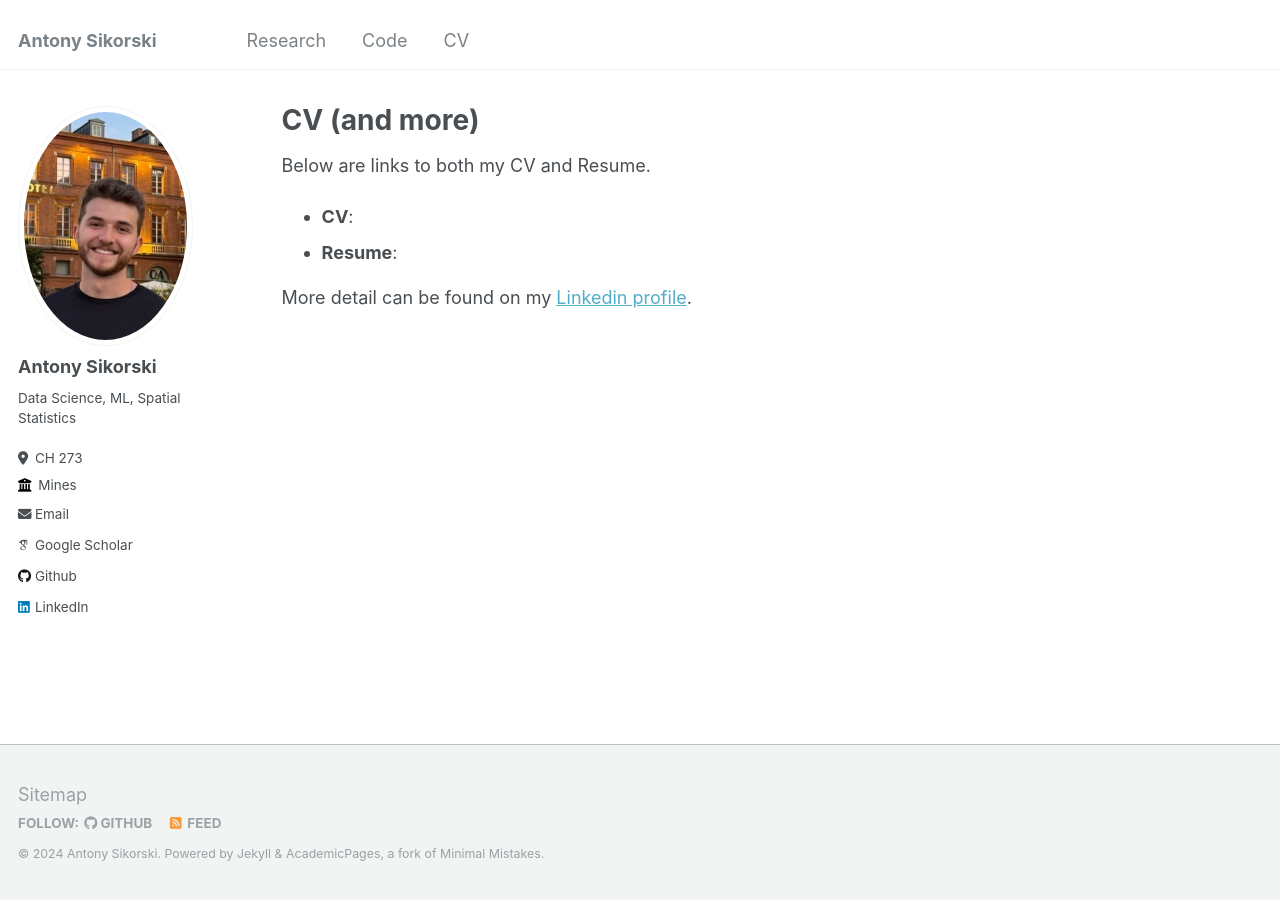
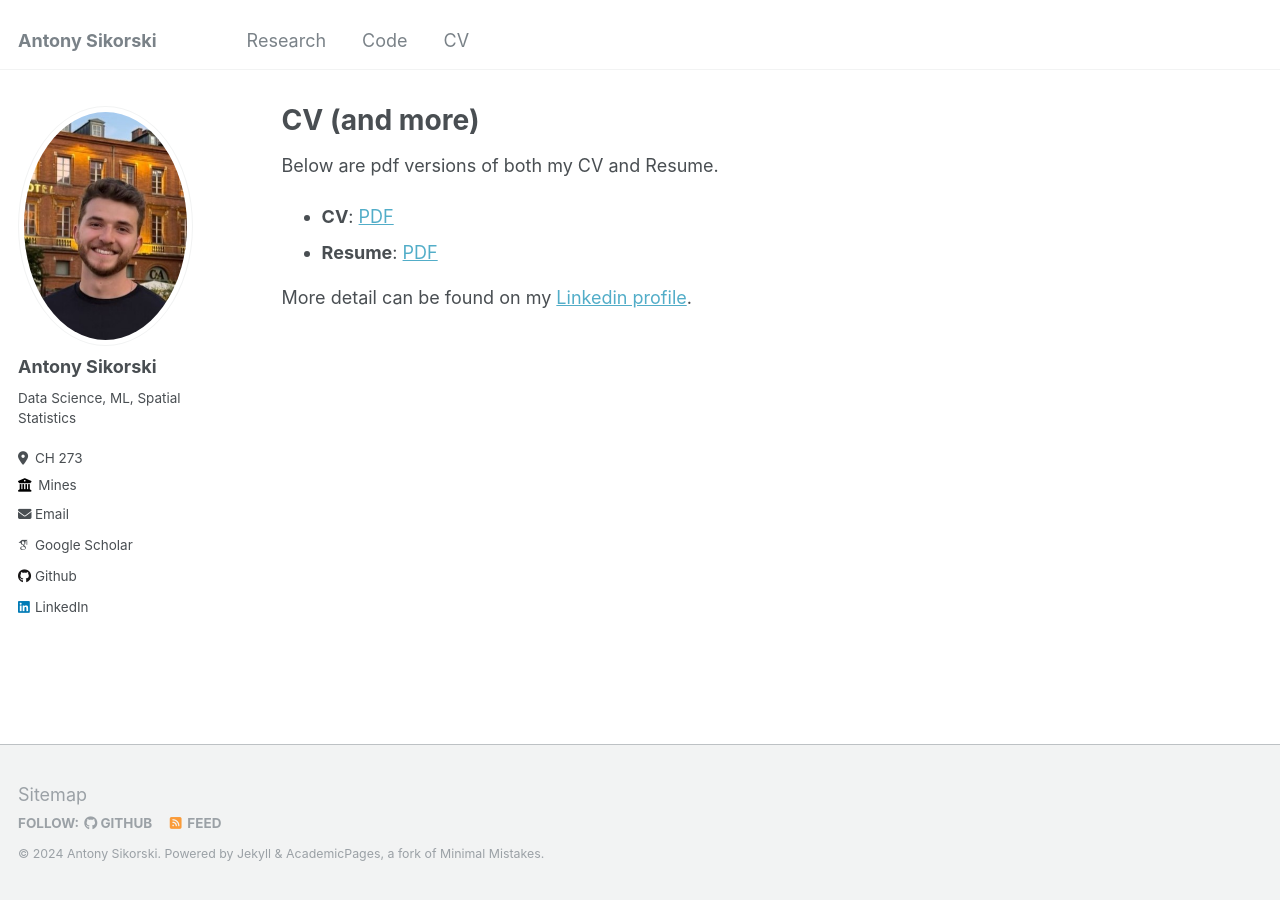
Before and after one commit to antonyxsik/antonyxsik.github.io, a Jekyll site: the page built from _pages/cv.md, in a window 1280 px wide. Built offline with Jekyll 4.4.1, drawn with Linux system fonts in a browser that asks for light colours; some web fonts are replaced.

Commit message:
more changes

```diff
--- a/_pages/cv.md
+++ b/_pages/cv.md
@@ -9,8 +9,8 @@ redirect_from:
 
 {% include base_path %}
 
-Below are links to both my CV and Resume.
-- **CV**:
-- **Resume**:
+Below are pdf versions of both my CV and Resume.
+- **CV**: [PDF](https://antonyxsik.github.io/files/Sikorski-CV-July2024.pdf)
+- **Resume**: [PDF](https://antonyxsik.github.io/files/Sikorski-Resume-Apr2024.pdf)
 
 More detail can be found on my [Linkedin profile](https://www.linkedin.com/in/antonysikorski/).
```
